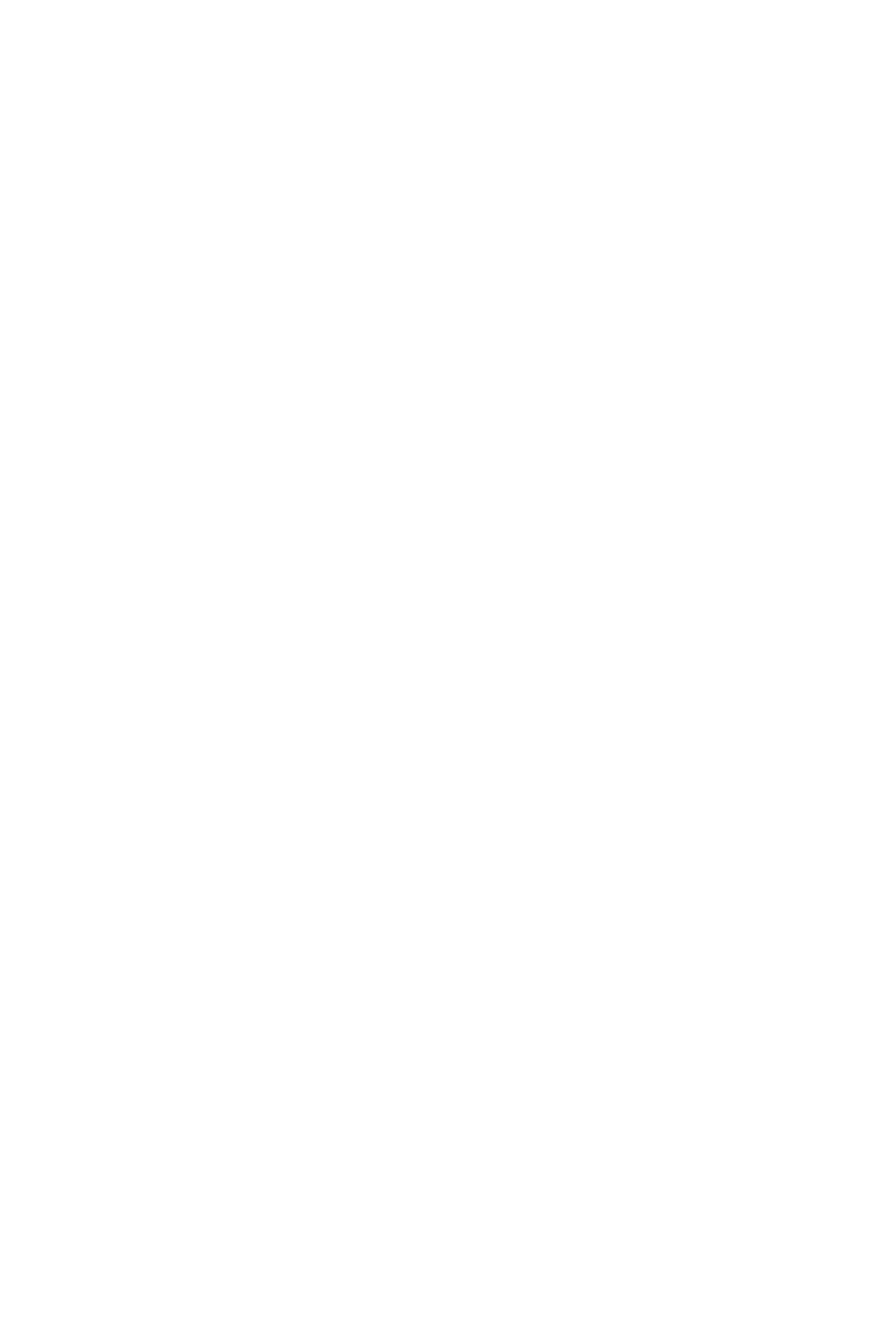
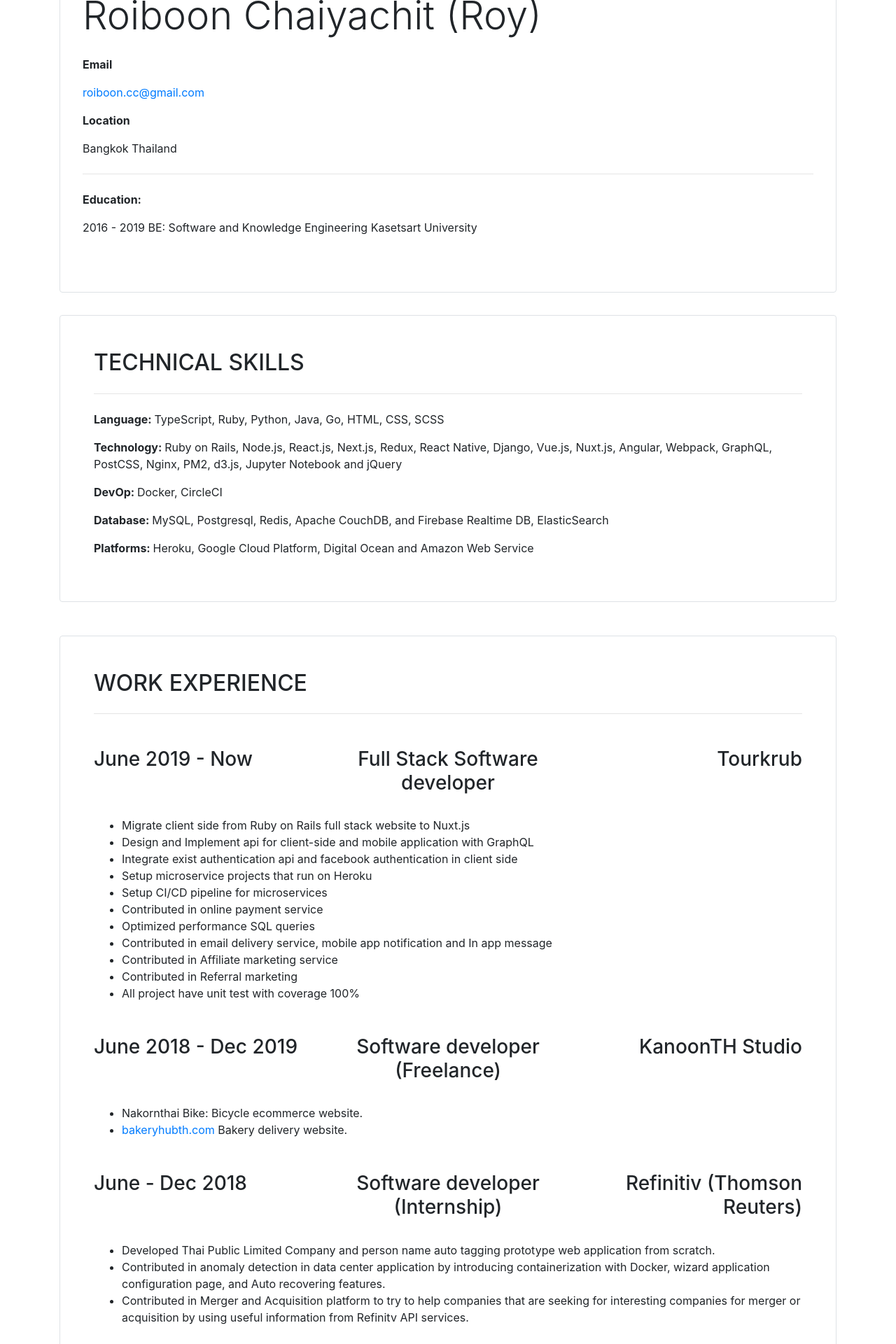
Before and after one commit to realroy/scg-test, a Vue app in the folder web/: page / in a window 1280 px wide. Shown: the part 180-2100 px from the top of the page at 70% size. Before the commit the page ends 800 px from the top, so only its background shows below. Built offline with nearby package versions, Linux system fonts and the light colour scheme.

Commit message:
Add information to Home.

```diff
--- a/web/src/components/Home.vue
+++ b/web/src/components/Home.vue
@@ -1,13 +1,169 @@
 <template>
-  <main>
-    <h1>CV</h1>
-    <p>Lorem ipsum dolor sit amet consectetur adipisicing elit. Et ratione ipsum maiores, alias minus praesentium modi maxime exercitationem doloribus tempora aliquid consectetur, sequi fugit necessitatibus nobis enim laudantium cupiditate dolorem!</p>
+  <main class="container">
+
+    <section class="jumbotron mt-5 bg-white border rounded">
+      <h1 class="display-4">Roiboon Chaiyachit (Roy)</h1>
+      <p class="mt-4">
+        <strong>Email</strong>
+      </p>
+      <p>
+        <a href="mailto:roiboon.cc@gmail.com">roiboon.cc@gmail.com</a>
+      </p>
+      <p>
+        <strong>Location</strong>
+      </p>
+      <p>Bangkok Thailand</p>
+      <hr class="my-4" />
+      <p>
+        <strong>Education:</strong>
+      </p>
+      <p>
+        2016 - 2019
+        BE: Software and Knowledge Engineering
+        Kasetsart University
+      </p>
+    </section>
+
+    <section class="border rounded p-5">
+      <h2>TECHNICAL SKILLS</h2>
+      <hr class="my-4" />
+
+      <p>
+        <strong>Language: </strong>
+        TypeScript, Ruby, Python, Java, Go, HTML, CSS, SCSS
+      </p>
+
+      <p>
+        <strong>Technology: </strong>
+        Ruby on Rails, Node.js, React.js, Next.js, Redux, React Native, Django, Vue.js, Nuxt.js, Angular, Webpack, GraphQL, PostCSS, Nginx, PM2, d3.js, Jupyter Notebook and jQuery</p>
+      <p>
+        <strong>DevOp: </strong>
+        Docker, CircleCI
+      </p>
+
+      <p>
+        <strong>Database: </strong>
+        MySQL, Postgresql, Redis, Apache CouchDB, and Firebase Realtime DB, ElasticSearch</p>
+      <p>
+
+      <p>
+        <strong>Platforms: </strong>
+        Heroku, Google Cloud Platform, Digital Ocean and Amazon Web Service
+      </p>
+
+    </section>
+
+    <section class="border rounded p-5 mt-5">
+      <h2>WORK EXPERIENCE</h2>
+      <hr class="my-4" />
+      <article class="mt-5">
+        <div class="row">
+          <div class="col-12 col-md-4">
+            <h3>June 2019 - Now</h3>
+          </div>
+          <div class="col-12 col-md-4 text-center">
+            <h3>Full Stack Software developer</h3>
+          </div>
+          <div class="col-12 col-md-4 text-right">
+            <h3>Tourkrub</h3>
+          </div>
+        </div>
+        <p class="mt-4">
+          <ul>
+            <li>
+              Migrate client side from Ruby on Rails full stack website to Nuxt.js
+            </li>
+            <li>
+              Design and Implement api for client-side and mobile application with GraphQL
+            </li>
+            <li>
+              Integrate exist authentication api and facebook authentication in client side
+            </li>
+            <li>
+              Setup microservice projects that run on Heroku
+            </li>
+            <li>
+              Setup CI/CD pipeline for microservices
+            </li>
+            <li>
+              Contributed in online payment service
+            </li>
+            <li>
+              Optimized performance SQL queries
+            </li>
+            <li>
+              Contributed in email delivery service, mobile app notification and In app message
+            </li>
+            <li>
+              Contributed in Affiliate marketing service
+            </li>
+            <li>
+              Contributed in Referral marketing
+            </li>
+            <li>
+              All project have unit test with coverage 100%
+            </li>
+          </ul>
+        </p>
+      </article>
+      <article class="mt-5">
+        <div class="row mt-4">
+          <div class="col-12 col-md-4">
+            <h3>June 2018 - Dec 2019</h3>
+          </div>
+          <div class="col-12 col-md-4">
+            <h3 class="text-center">Software developer (Freelance)</h3>
+          </div>
+          <div class="col-12 col-md-4">
+            <h3 class="text-right">KanoonTH Studio</h3>
+          </div>
+        </div>
+        <p class="mt-4">
+          <ul>
+            <li>
+              Nakornthai Bike: Bicycle ecommerce website.
+            </li>
+            <li>
+              <a target="blank" href="https://bakeryhubth.com">bakeryhubth.com</a> Bakery delivery website.
+            </li>
+          </ul>
+        </p>
+      </article>
+
+      <article class="mt-5">
+        <div class="row">
+          <div class="col-12 col-md-4">
+            <h3>June - Dec 2018</h3>
+          </div>
+          <div class="col-12 col-md-4 text-center">
+            <h3>Software developer (Internship)</h3>
+          </div>
+          <div class="col-12 col-md-4 text-right">
+            <h3>Refinitiv (Thomson Reuters)</h3>
+          </div>
+        </div>
+        <p class="mt-4">
+          <ul>
+            <li>
+              Developed Thai Public Limited Company and person name auto tagging prototype web application from scratch.
+            </li>
+            <li>
+              Contributed in anomaly detection in data center application by introducing containerization with Docker, wizard application configuration page, and Auto recovering features.
+            </li>
+            <li>
+              Contributed in Merger and Acquisition platform to try to help companies that are seeking for interesting companies for merger or acquisition by using useful information from Refinitv API services.
+            </li>
+          </ul>
+        </p>
+      </article>
+
+    </section>
   </main>
 </template>
 
 
 <script>
 export default {
-  name: 'Home',
-}
+  name: "Home"
+};
 </script>
```
